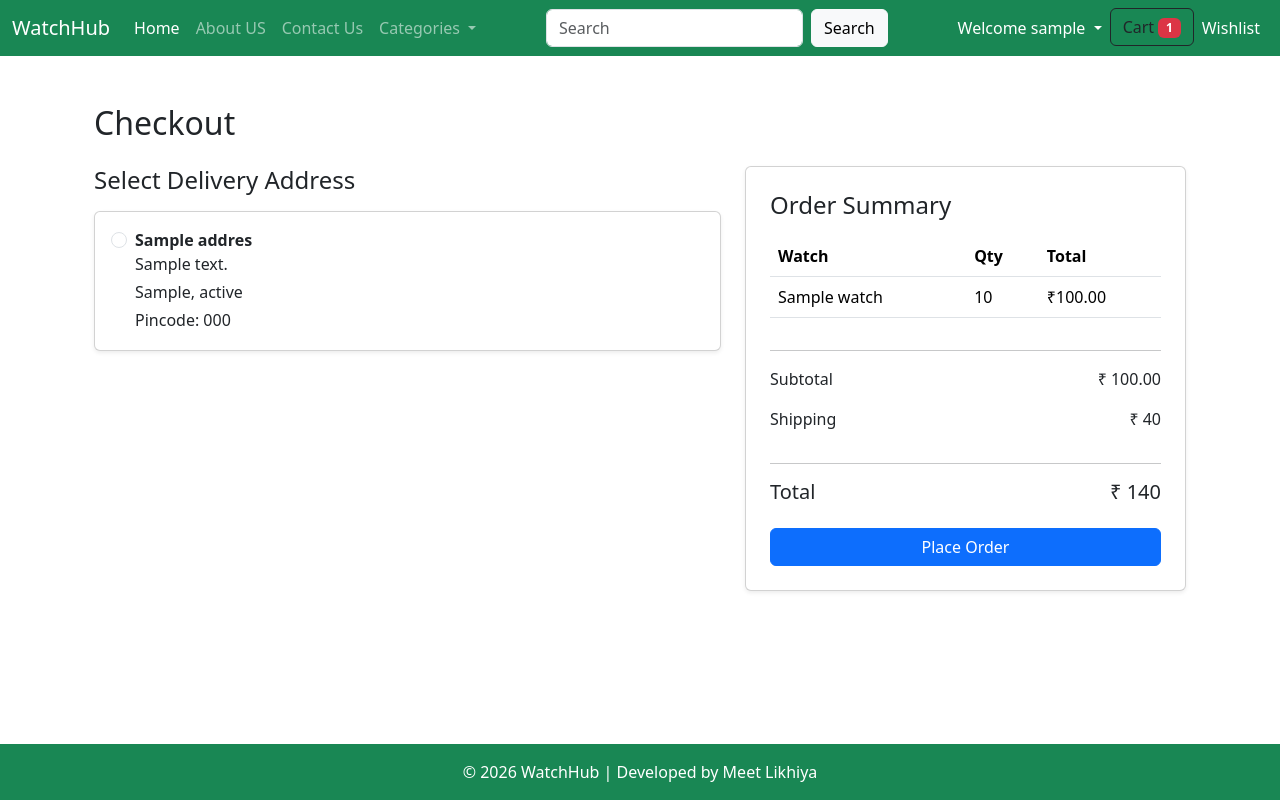
After one commit to MeetLikhiya/WatchHub, a Django app: page /checkout/ in a window 1280 px wide. The commit adds this page. Run offline with Django 5.2, Linux system fonts and the light colour scheme; a user stored in the database is signed in; tables that the repository leaves empty hold one stand-in row (values such as "Sample post").

Commit message:
feat: implement cart and checkout functionality with address management

```diff
--- a/watches/models.py
+++ b/watches/models.py
@@ -93,3 +93,35 @@ class Address(models.Model):
 
     def __str__(self):
         return self.name
+
+
+
+class Cart(models.Model):
+
+    user = models.ForeignKey(User, on_delete=models.CASCADE)
+    watch = models.ForeignKey(Watch, on_delete=models.CASCADE)
+    quantity = models.PositiveIntegerField(default=1)
+    added_at = models.DateTimeField(auto_now_add=True)
+
+    def total_price(self):
+        if self.watch.discounted_price:
+            return self.quantity * self.watch.discounted_price
+        return self.quantity * self.watch.price
+
+    def __str__(self):
+        return self.user.username
+
+from django.utils import timezone
+
+class Order(models.Model):
+
+    user = models.ForeignKey(User, on_delete=models.CASCADE)
+    watch = models.ForeignKey(Watch, on_delete=models.CASCADE)
+    quantity = models.PositiveIntegerField()
+    price = models.DecimalField(max_digits=10, decimal_places=2)
+    address = models.ForeignKey(Address, on_delete=models.CASCADE)
+    ordered_date = models.DateTimeField(default=timezone.now)
+    status = models.CharField(max_length=50, default="Pending")
+
+    def __str__(self):
+        return str(self.user)
--- a/watches/templates/watches/base.html
+++ b/watches/templates/watches/base.html
@@ -119,7 +119,12 @@
 
                 <!-- Cart -->
                 <li class="nav-item">
-                    <a class="nav-link text-white" href="#">Cart</a>
+                        <a href="{% url 'view_cart' %}" class="btn btn-outline-dark">
+                            Cart
+                            <span class="badge bg-danger">
+                            {{ request.user.cart_set.count }}
+                            </span>
+                        </a>
                 </li>
 
                 <!-- Wishlist -->
--- /dev/null
+++ b/watches/templates/watches/checkout.html
@@ -0,0 +1,130 @@
+{% extends 'watches/base.html' %}
+
+{% block main_content %}
+
+<div class="container mt-5">
+
+<h2 class="mb-4">Checkout</h2>
+
+<form method="POST">
+{% csrf_token %}
+
+<div class="row">
+
+<!-- LEFT SIDE : ADDRESS SELECTION -->
+
+<div class="col-md-7">
+
+<h4 class="mb-3">Select Delivery Address</h4>
+
+{% for addr in addresses %}
+
+<div class="card shadow-sm mb-3 p-3">
+
+<div class="form-check">
+
+<input class="form-check-input"
+       type="radio"
+       name="address"
+       value="{{ addr.id }}"
+       required>
+
+<label class="form-check-label">
+
+<strong>{{ addr.name }}</strong>
+
+<p class="mb-1">
+{{ addr.address }}
+</p>
+
+<p class="mb-1">
+{{ addr.city }}, {{ addr.state }}
+</p>
+
+<p class="mb-0">
+Pincode: {{ addr.pincode }}
+</p>
+
+</label>
+
+</div>
+
+</div>
+
+{% empty %}
+
+<div class="alert alert-warning">
+No address found. Please add an address first.
+</div>
+
+{% endfor %}
+
+</div>
+
+
+<!-- RIGHT SIDE : ORDER SUMMARY -->
+
+<div class="col-md-5">
+
+<div class="card shadow-sm p-4">
+
+<h4 class="mb-3">Order Summary</h4>
+
+<table class="table">
+
+<tr>
+<th>Watch</th>
+<th>Qty</th>
+<th>Total</th>
+</tr>
+
+{% for item in cart_items %}
+
+<tr>
+
+<td>{{ item.watch.name }}</td>
+
+<td>{{ item.quantity }}</td>
+
+<td>₹{{ item.total_price }}</td>
+
+</tr>
+
+{% endfor %}
+
+</table>
+
+<hr>
+
+<p>
+Subtotal
+<span class="float-end">₹ {{ total }}</span>
+</p>
+
+<p>
+Shipping
+<span class="float-end">₹ 40</span>
+</p>
+
+<hr>
+
+<h5>
+Total
+<span class="float-end">₹ {{ total|add:40 }}</span>
+</h5>
+
+<button type="submit" class="btn btn-primary w-100 mt-3">
+Place Order
+</button>
+
+</div>
+
+</div>
+
+</div>
+
+</form>
+
+</div>
+
+{% endblock %}
--- a/watches/templates/watches/watch_detail.html
+++ b/watches/templates/watches/watch_detail.html
@@ -33,9 +33,9 @@
                 </h4>
             {% endif %}
 
-            <button class="btn btn-dark mt-3">
+            <a href="{% url 'add_to_cart' watch.id %}" class="btn btn-dark mt-3">
                 Add to Cart
-            </button>
+            </a>
 
         </div>
 
--- a/watches/urls.py
+++ b/watches/urls.py
@@ -30,6 +30,15 @@ urlpatterns = [
     path('delete-address/<int:id>/', views.delete_address, name='delete_address'),
     path('edit-profile/', views.edit_profile, name='edit_profile'),
 
+    path('add-to-cart/<int:watch_id>/', views.add_to_cart, name='add_to_cart'),
+    path('cart/', views.view_cart, name='view_cart'),
+    path('remove-cart/<int:cart_id>/', views.remove_from_cart, name='remove_from_cart'),
+    path('increase/<int:cart_id>/', views.increase_quantity, name='increase_quantity'),
+    path('decrease/<int:cart_id>/', views.decrease_quantity, name='decrease_quantity'),
+
+    path('checkout/', views.checkout, name='checkout'),
+
+
     # password reset
     # path(
     #     "password-reset/",
--- a/watches/views.py
+++ b/watches/views.py
@@ -6,7 +6,7 @@ from django.contrib.auth import login, logout
 from django.contrib.auth.forms import AuthenticationForm
 from django.contrib.auth.decorators import login_required
 
-from .models import Watch
+from .models import Watch,Cart
 from .forms import CustomerRegistrationForm, LoginForm
 
 from .forms import AddressForm
@@ -162,3 +162,86 @@ def edit_profile(request):
         form = EditProfileForm(instance=request.user)
 
     return render(request, 'watches/edit_profile.html', {'form': form})
+
+@login_required
+def add_to_cart(request, watch_id):
+
+    watch = get_object_or_404(Watch, id=watch_id)
+
+    cart_item, created = Cart.objects.get_or_create(
+        user=request.user,
+        watch=watch
+    )
+
+    if not created:
+        cart_item.quantity += 1
+        cart_item.save()
+
+    return redirect('view_cart')
+
+@login_required
+def view_cart(request):
+
+    cart_items = Cart.objects.filter(user=request.user)
+
+    total = 0
+    for item in cart_items:
+        total += item.total_price()
+
+    context = {
+        'cart_items': cart_items,
+        'total': total
+    }
+
+    return render(request, 'watches/cart.html', context)
+
+@login_required
+def remove_from_cart(request, cart_id):
+
+    item = get_object_or_404(Cart, id=cart_id, user=request.user)
+    item.delete()
+
+    return redirect('view_cart')
+
+@login_required
+def increase_quantity(request, cart_id):
+
+    cart = Cart.objects.get(id=cart_id)
+
+    cart.quantity += 1
+    cart.save()
+
+    return redirect('view_cart')
+
+@login_required
+def decrease_quantity(request, cart_id):
+
+    cart = Cart.objects.get(id=cart_id)
+
+    if cart.quantity > 1:
+        cart.quantity -= 1
+        cart.save()
+    else:
+        cart.delete()
+
+    return redirect('view_cart')
+
+@login_required
+def checkout(request):
+
+    cart_items = Cart.objects.filter(user=request.user)
+
+    addresses = Address.objects.filter(user=request.user)
+
+    total = 0
+
+    for item in cart_items:
+        total += item.total_price()
+
+    context = {
+        'cart_items': cart_items,
+        'addresses': addresses,
+        'total': total
+    }
+
+    return render(request, 'watches/checkout.html', context)
```
Also changed, not shown: watches/admin.py (+6 -1 lines), watches/templates/watches/cart.html (added, +108 -0 lines), watches/migrations/0004_cart.py (added), watches/migrations/0005_order.py (added).
